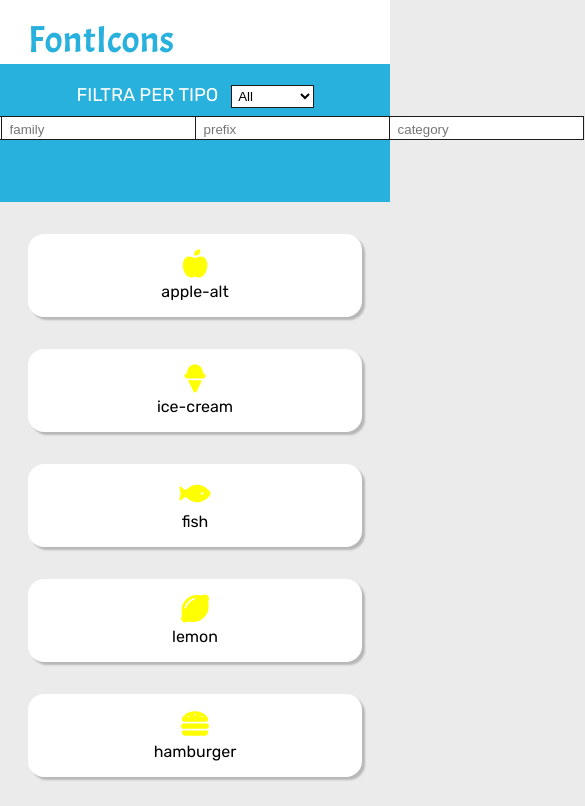
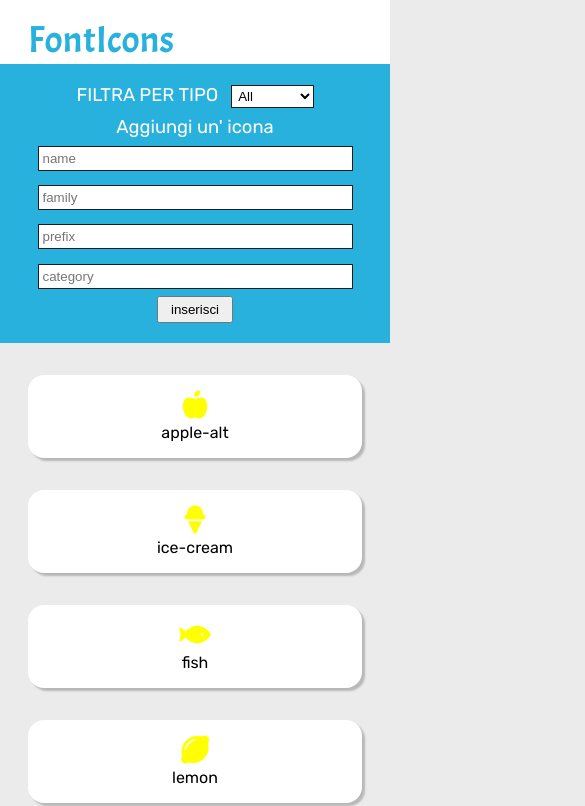
Before and after one commit to nicola-felice/js-es6-icons, a plain HTML site: page index.html in a window 390 px wide. Shown: the top 806 px of the page, 585 px wide, since content can reach past the window. Drawn offline with Linux system fonts and the light colour scheme.

Commit message:
add: responsive icon input

```diff
--- a/index.html
+++ b/index.html
@@ -22,6 +22,7 @@
         </div>
 
         <div class="optionsWrapper">
+
             <div class="filterSelectionWrapper">
                 <label for="selectIconsFilter">FILTRA PER TIPO </label>
 
@@ -30,19 +31,14 @@
                 </select>
             </div>
 
+
             <div class="addIconWrapper">
-                Aggiungi un' icona
+                <div>Aggiungi un' icona</div>
 
-                <table>
-                    <tbody>
-                        <tr>
-                            <td><input type="text" placeholder="name" id="nameNewIcon"></td>
-                            <td><input type="text" placeholder="family" id="familyNewIcon"></td>
-                            <td><input type="text" placeholder="prefix" id="prefixNewIcon"></td>
-                            <td><input type="text" placeholder="category" id="categoryNewIcon"></td>
-                        </tr>
-                    </tbody>
-                </table>
+                <input type="text" placeholder="name" id="nameNewIcon">
+                <input type="text" placeholder="family" id="familyNewIcon">
+                <input type="text" placeholder="prefix" id="prefixNewIcon">
+                <input type="text" placeholder="category" id="categoryNewIcon">
 
                 <button id="addNewIcon">inserisci</button>
             </div>
--- a/style.css
+++ b/style.css
@@ -97,24 +97,31 @@ body {
 .addIconWrapper {
     display: flex;
     justify-content: center;
-    align-content: center;
+    align-items: center;
     padding: .25rem;
 }
-.addIconWrapper table {
-    display: inline-block;
-    border-collapse: collapse;
-    margin: 0 .5rem;
-}
-td {
+
+input {
     border: 1px #1c1c1c solid;
-    background-color: white;
-    padding: 0 .5rem;
-}
-input {
-    border: transparent;
+    margin: .45rem;
+    padding: .25rem;
 }
 #addNewIcon {
     padding: .25rem .75rem;
     cursor: pointer;
 }
+@media screen and (max-width: 930px) {
+    .addIconWrapper {
+        flex-wrap: wrap;
+    }
+    input {
+        width: 30%;
+    }
+}
+@media screen and (max-width: 500px) {
+    input {
+        width: 90%;
+    }
+}
+
 /* _______ END MAIN _______ */
```
